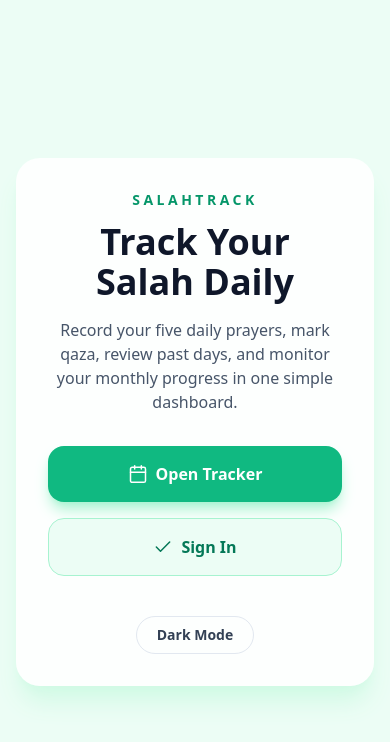
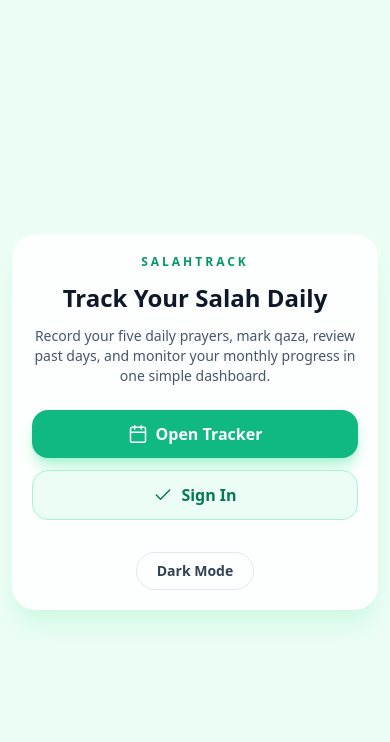
Before and after one commit to Danish-Kazmi/SalahTrack, a Next.js app: page / in a window 390 px wide. Shown: the top 742 px of the page. Built offline with nearby package versions, Linux system fonts and the light colour scheme; no server answers.

Commit message:
style: update layout and styling of HomePage for improved responsiveness and visual hierarchy

```diff
--- a/app/page.js
+++ b/app/page.js
@@ -6,23 +6,23 @@ import ThemeToggle from '@/components/ThemeToggle';
 
 export default function HomePage() {
   return (
-    <main className="mx-auto flex min-h-screen max-w-4xl items-center justify-center px-4 py-10">
-      <section className="w-full max-w-xl rounded-3xl bg-white/90 p-8 text-center shadow-xl shadow-emerald-100 dark:bg-slate-900 dark:shadow-none">
-        <p className="mb-3 text-sm font-semibold uppercase tracking-[0.25em] text-emerald-600">SalahTrack</p>
-        <h1 className="text-4xl font-bold text-slate-900 dark:text-white">Track Your Salah Daily</h1>
-        <p className="mx-auto mt-4 max-w-md text-slate-600 dark:text-slate-300">
+    <main className="mx-auto flex min-h-screen max-w-4xl items-center justify-center px-3 py-6 sm:px-4 sm:py-10">
+      <section className="w-full max-w-xl rounded-3xl bg-white/90 p-5 text-center shadow-xl shadow-emerald-100 dark:bg-slate-900 dark:shadow-none sm:p-8">
+        <p className="mb-3 text-xs font-semibold uppercase tracking-[0.25em] text-emerald-600 sm:text-sm">SalahTrack</p>
+        <h1 className="text-2xl font-bold text-slate-900 dark:text-white sm:text-4xl">Track Your Salah Daily</h1>
+        <p className="mx-auto mt-3 max-w-md text-sm text-slate-600 dark:text-slate-300 sm:mt-4 sm:text-base">
           Record your five daily prayers, mark qaza, review past days, and monitor your monthly progress in one simple dashboard.
         </p>
 
-        <div className="mt-8 flex flex-wrap justify-center gap-4">
-          <Link href="/calendar" className="inline-flex flex-1 min-w-[200px] items-center justify-center gap-2 rounded-2xl bg-emerald-500 px-6 py-4 font-semibold text-white shadow-lg shadow-emerald-200 transition hover:bg-emerald-600 dark:shadow-none">
+        <div className="mt-6 flex flex-col gap-3 sm:mt-8 sm:flex-row sm:flex-wrap sm:justify-center sm:gap-4">
+          <Link href="/calendar" className="inline-flex w-full items-center justify-center gap-2 rounded-2xl bg-emerald-500 px-6 py-3 font-semibold text-white shadow-lg shadow-emerald-200 transition hover:bg-emerald-600 dark:shadow-none sm:w-auto sm:flex-1 sm:min-w-[200px] sm:py-4">
             <AppIcon name="calendar" />
             Open Tracker
           </Link>
-          <AuthAwareSignInLink className="inline-flex flex-1 min-w-[200px] items-center justify-center gap-2 rounded-2xl border border-emerald-200 bg-emerald-50 px-6 py-4 font-semibold text-emerald-700 transition hover:bg-emerald-100 dark:border-slate-700 dark:bg-slate-800 dark:text-emerald-300" />
+          <AuthAwareSignInLink className="inline-flex w-full items-center justify-center gap-2 rounded-2xl border border-emerald-200 bg-emerald-50 px-6 py-3 font-semibold text-emerald-700 transition hover:bg-emerald-100 dark:border-slate-700 dark:bg-slate-800 dark:text-emerald-300 sm:w-auto sm:flex-1 sm:min-w-[200px] sm:py-4" />
         </div>
 
-        <div className="mt-10 flex flex-wrap items-center justify-center gap-3 text-sm">
+        <div className="mt-8 flex flex-wrap items-center justify-center gap-3 text-sm sm:mt-10">
           <AuthAwareSettingsLink className="inline-flex items-center gap-2 text-slate-500 underline underline-offset-4 hover:text-emerald-600 dark:text-slate-300" />
           <ThemeToggle />
         </div>
```
